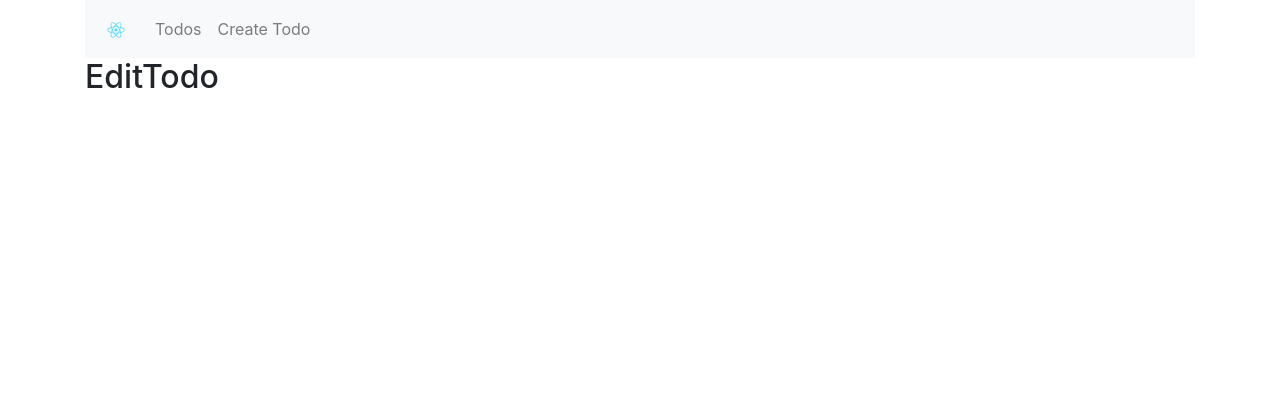
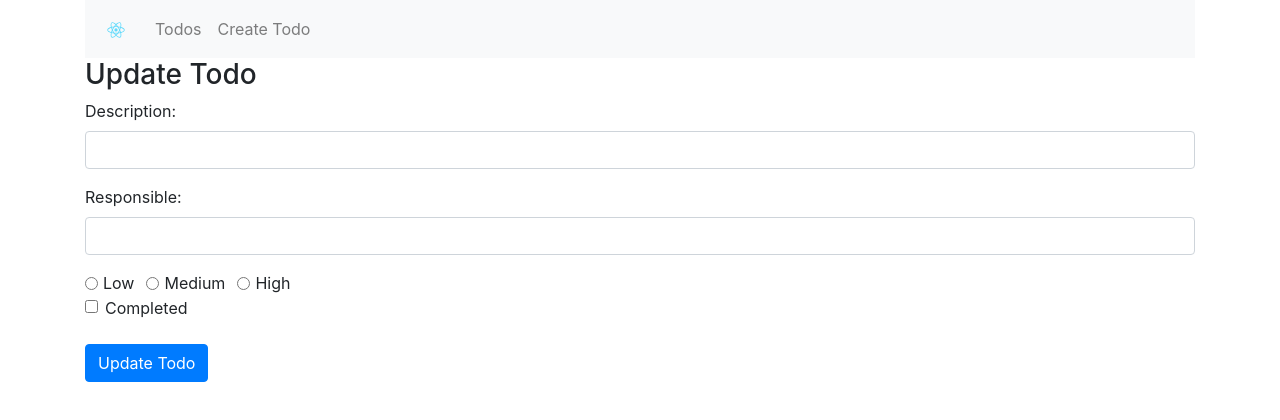
Before and after one commit to elmeriniemela/mern, a React (Create React App) app in the folder frontend/: page /edit/1 in a window 1280 px wide. Shown: the top 420 px of the page. Built offline with nearby package versions, Linux system fonts and the light colour scheme; no server answers; the HTML template or start-up script is replaced by a standard one.

Commit message:
Added edit functionality

```diff
--- a/frontend/src/components/edit-todo.component.js
+++ b/frontend/src/components/edit-todo.component.js
@@ -1,11 +1,156 @@
 import React, { Component } from "react";
+import axios from 'axios';
 
 export default class EditTodo extends Component {
+    constructor(props) {
+        super(props);
+
+        this.onChangeTodoDescription = this.onChangeTodoDescription.bind(this);
+        this.onChangeTodoResponsible = this.onChangeTodoResponsible.bind(this);
+        this.onChangeTodoPriority = this.onChangeTodoPriority.bind(this);
+        this.onChangeTodoCompleted = this.onChangeTodoCompleted.bind(this);
+        this.onSubmit = this.onSubmit.bind(this);
+
+        this.state = {
+            todo_description: '',
+            todo_responsible: '',
+            todo_priority: '',
+            todo_completed: false
+        }
+    }
+
+    componentDidMount() {
+        axios.get('http://localhost:4000/todos/'+this.props.match.params.id)
+            .then(response => {
+                this.setState({
+                    todo_description: response.data.todo_description,
+                    todo_responsible: response.data.todo_responsible,
+                    todo_priority: response.data.todo_priority,
+                    todo_completed: response.data.todo_completed
+                })
+            })
+            .catch(function(error) {
+                console.log(error)
+            })
+    }
+
+    onChangeTodoDescription(e) {
+        this.setState({
+            todo_description: e.target.value
+        });
+    }
+
+    onChangeTodoResponsible(e) {
+        this.setState({
+            todo_responsible: e.target.value
+        });
+    }
+
+    onChangeTodoPriority(e) {
+        this.setState({
+            todo_priority: e.target.value
+        });
+    }
+
+    onChangeTodoCompleted(e) {
+        this.setState({
+            todo_completed: !this.state.todo_completed
+        });
+    }
+
+    onSubmit(e) {
+        e.preventDefault();
+        const obj = {
+            todo_description: this.state.todo_description,
+            todo_responsible: this.state.todo_responsible,
+            todo_priority: this.state.todo_priority,
+            todo_completed: this.state.todo_completed
+        };
+        axios.post('http://localhost:4000/todos/update/'+this.props.match.params.id, obj)
+            .then(res => {
+                // TODO: Update list view
+                console.log(this.props);
+                console.log(res.data);
+            });
+
+        this.props.history.push('/');
+    }
+
     render() {
         return (
             <div>
-                <h2>EditTodo</h2>
+                <h3>Update Todo</h3>
+                <form onSubmit={this.onSubmit}>
+                    <div className="form-group">
+                        <label>Description: </label>
+                        <input  type="text"
+                                className="form-control"
+                                value={this.state.todo_description}
+                                onChange={this.onChangeTodoDescription}
+                                />
+                    </div>
+                    <div className="form-group">
+                        <label>Responsible: </label>
+                        <input  type="text"
+                                className="form-control"
+                                value={this.state.todo_responsible}
+                                onChange={this.onChangeTodoResponsible}
+                                />
+                    </div>
+                    <div className="form-group">
+                        <div className="form-check form-check-inline">
+                            <input  className="form-check-input"
+                                    type="radio"
+                                    name="priorityOptions"
+                                    id="priorityLow"
+                                    value="Low"
+                                    checked={this.state.todo_priority==='Low'}
+                                    onChange={this.onChangeTodoPriority}
+                                    />
+                            <label className="form-check-label">Low</label>
+                        </div>
+                        <div className="form-check form-check-inline">
+                            <input  className="form-check-input"
+                                    type="radio"
+                                    name="priorityOptions"
+                                    id="priorityMedium"
+                                    value="Medium"
+                                    checked={this.state.todo_priority==='Medium'}
+                                    onChange={this.onChangeTodoPriority}
+                                    />
+                            <label className="form-check-label">Medium</label>
+                        </div>
+                        <div className="form-check form-check-inline">
+                            <input  className="form-check-input"
+                                    type="radio"
+                                    name="priorityOptions"
+                                    id="priorityHigh"
+                                    value="High"
+                                    checked={this.state.todo_priority==='High'}
+                                    onChange={this.onChangeTodoPriority}
+                                    />
+                            <label className="form-check-label">High</label>
+                        </div>
+                        <div className="form-check">
+                            <input  type="checkbox"
+                                    className="form-check-input"
+                                    id="completedCheckbox"
+                                    name="completedCheckbox"
+                                    onChange={this.onChangeTodoCompleted}
+                                    checked={this.state.todo_completed}
+                                    value={this.state.todo_completed}
+                                    />
+                            <label className="form-check-label" htmlFor="completedCheckbox">
+                                Completed
+                            </label>
+                        </div>
+                        <br/>
+                        <div className="form-group">
+                            <input type="submit" value="Update Todo" className="btn btn-primary" />
+                        </div>
+                    </div>
+                </form>
             </div>
-        );
+        )
     }
 }
--- a/frontend/src/components/todos-list.component.js
+++ b/frontend/src/components/todos-list.component.js
@@ -23,6 +23,10 @@
     }
 
     componentDidMount() {
+        this.updateTodoList();
+    }
+
+    updateTodoList() {
         axios.get('http://localhost:4000/todos/')
             .then(response => {
                 this.setState({ todos: response.data });
@@ -41,7 +45,8 @@
     render() {
         return (
             <div>
-                <h3>Todos List</h3>
+                <h3 className="mt-4 mb-4" >Todos List</h3>
+                <button className="btn btn-secondary" onClick={() => this.updateTodoList()}>Update list</button>
                 <table className="table table-striped" style={{ marginTop: 20 }}>
                     <thead>
                         <tr>
```
